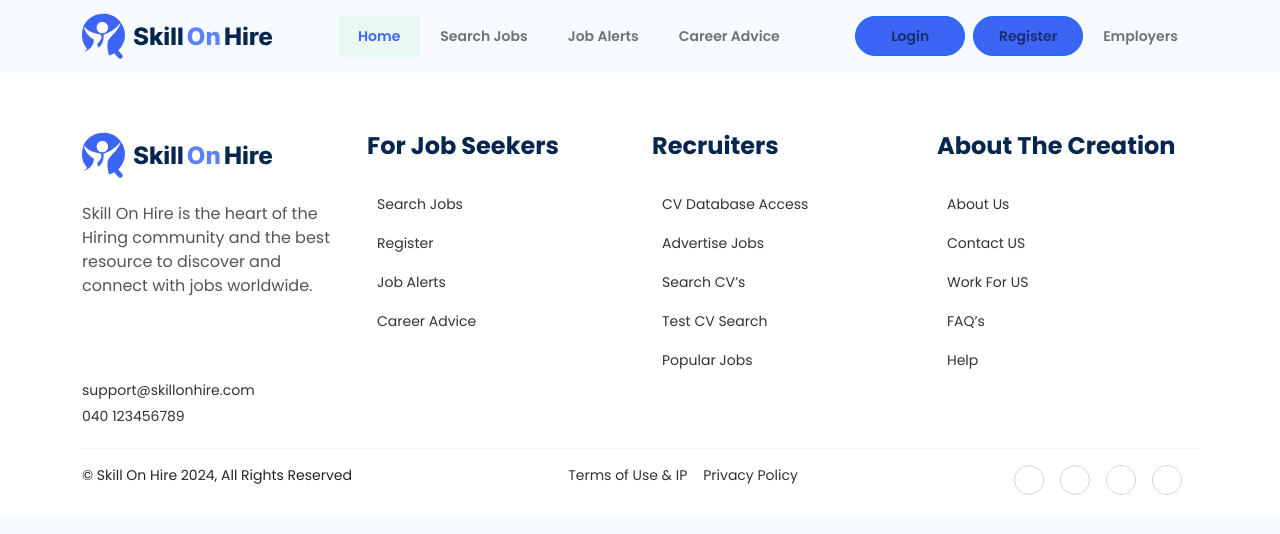
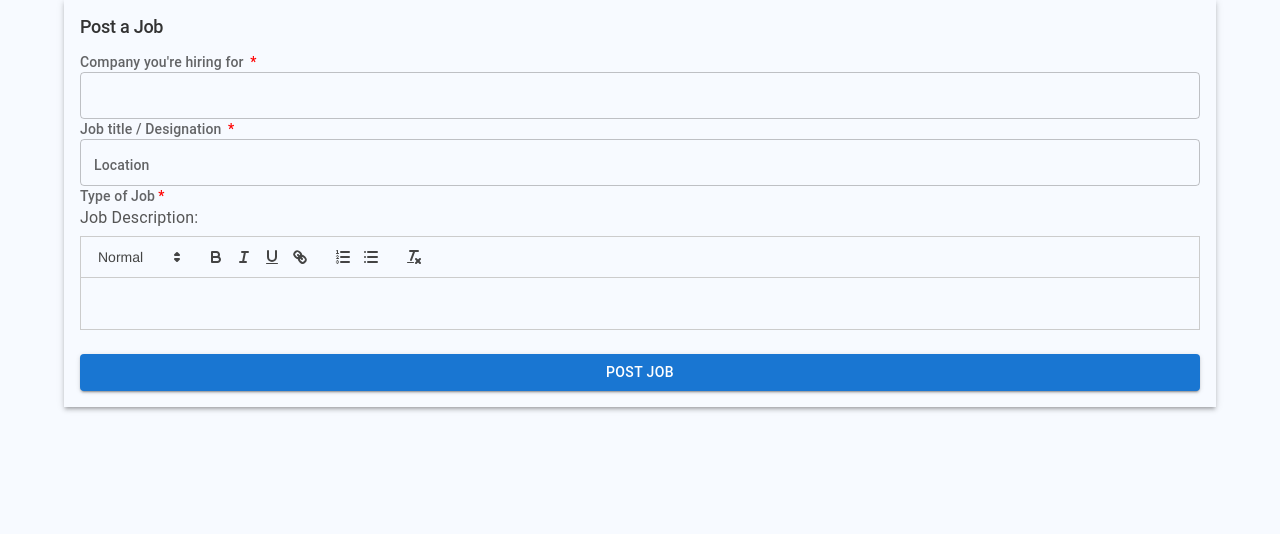
Before and after one commit to pvenkateshnaidu/hirings-ui, a React (Create React App) app: page /postJobForm in a window 1280 px wide. Shown: the top 534 px of the page. Built offline with nearby package versions, Linux system fonts and the light colour scheme.

Commit message:
postjobFormFieldsAdded

```diff
--- a/package.json
+++ b/package.json
@@ -17,6 +17,7 @@
     "bootstrap": "^5.0.0",
     "react": "^18.3.1",
     "react-dom": "^18.3.1",
+    "react-quill": "^2.0.0",
     "react-redux": "^9.1.2",
     "react-router-dom": "^6.27.0",
     "react-scripts": "5.0.1",
--- a/src/App.js
+++ b/src/App.js
@@ -20,7 +20,7 @@ function App() {
 function MainContent(){
   const location = useLocation();
 
-  const noHeaderFooterRoutes = ['/postjob','/employer'];
+  const noHeaderFooterRoutes = ['/postjob','/employer','/postJobForm'];
   const shouldShowHeaderFooter = !noHeaderFooterRoutes.includes(location.pathname);
 
   return (
--- a/src/employer/employer.css
+++ b/src/employer/employer.css
@@ -26,7 +26,7 @@
     padding: 10px 12px;
     display: block;
 }
-.active{
+.navactive{
     background: rgba(234,248,244,1);
 }
 .fa-bars{
--- a/src/employer/employer.js
+++ b/src/employer/employer.js
@@ -2,11 +2,12 @@ import React,{useState} from "react";
 import './employer.css';
 import { Link } from "react-router-dom";
 import SideNav from "./sidenav";
+import Button from '@mui/material/Button';
 
 const Employer = () =>{
-    const [isSideNavOpen, setIsSideNavOpen] = useState(true);
+    const [isExpanded, setIsExpanded] = useState(true);
     const toggleSideNav = () => {
-        setIsSideNavOpen((prev) => !prev);
+        setIsExpanded((prev) => !prev);
     };
 
     return(
@@ -15,7 +16,7 @@ const Employer = () =>{
             <div className="container-fluid">
                 <div className='menuBar'>
                     <div>
-                        <i className="fa-solid fa-bars" onClick={()=>toggleSideNav(true)} aria-label="Toggle navigation"></i>
+                        <Button onClick={toggleSideNav} ><i className="fa-solid fa-bars"></i></Button>
                         <a className="navbar-brand ms-3" href="#">Hirings</a>
                     </div>
 
@@ -28,11 +29,11 @@ const Employer = () =>{
         </header>
 
         <div className="d-flex">
-            <SideNav isOpen={isSideNavOpen} toggleSideNav={toggleSideNav}/>
+            <SideNav isExpanded={isExpanded} toggleSideNav={toggleSideNav}/>
             <section className="employer-job-Listings">
                 <div className="d-flex justify-content-between mb-3 align-items-center">
                     <h1 className="h1 m-0">All Jobs (1)</h1>
-                    <button className="btn btn-success">Post a new job</button>
+                    <Link className="btn btn-success" to="/postJobForm">Post a new job</Link>
                 </div>
 
                 <div className="card border-0">
--- a/src/employer/sidenav.js
+++ b/src/employer/sidenav.js
@@ -1,27 +1,40 @@
 import React from "react";
-import Drawer from '@mui/material/Drawer';
-import List from '@mui/material/List';
-import ListItem from '@mui/material/ListItem';
+import Drawer from "@mui/material/Drawer";
+import List from "@mui/material/List";
+import ListItem from "@mui/material/ListItem";
 import ListItemIcon from "@mui/material/ListItemIcon";
+import ListItemText from "@mui/material/ListItemText";
 import HomeIcon from "@mui/icons-material/Home";
 import InfoIcon from "@mui/icons-material/Info";
 import ContactMailIcon from "@mui/icons-material/ContactMail";
 import SettingsIcon from "@mui/icons-material/Settings";
-import ListItemText from '@mui/material/ListItemText';
 import { styled } from "@mui/material/styles";
 
-const CustomDrawer = styled(Drawer)(({ theme }) => ({
+const CustomDrawer = styled(({ isExpanded, ...other }) => <Drawer {...other} />)(
+  ({ isExpanded }) => ({
     "& .MuiDrawer-paper": {
-        position: "static",
-        height: "calc(100vh - 60px)",
-        width: "240px",
+      position:'static',
+      width: isExpanded ? "240px" : "70px",
+      transition: "width 0.4s ease",
+      overflowX: "hidden",
       borderRight: "1px solid #e0e0e0",
       backgroundColor: "#fff",
+      height:'100vh'
     },
+  })
+);
+
+const StyledListItemText = styled(({ isExpanded, ...other }) => (
+  <ListItemText {...other} />
+))(({ isExpanded }) => ({
+  opacity: isExpanded ? 1 : 0,
+  whiteSpace: "nowrap",
+  overflow: "hidden",
+  transition: "opacity 0.3s ease, transform 0.3s ease",
+  transform: isExpanded ? "translateX(0)" : "translateX(-10px)",
 }));
 
-const sideNav = ({ isOpen, toggleSideNav }) => {
-
+const SideNav = ({ isExpanded, toggleSideNav }) => {
   const menuItems = [
     { text: "Jobs", icon: <HomeIcon /> },
     { text: "Database", icon: <InfoIcon /> },
@@ -30,37 +43,18 @@ const sideNav = ({ isOpen, toggleSideNav }) => {
     { text: "Contact Sales", icon: <SettingsIcon /> },
   ];
 
-    const handleToggle = (open) => (event) => {
-        if (event.type === "keydown" && (event.key === "Tab" || event.key === "Shift")) {
-            return;
-        }
-        toggleSideNav(open);
-    };
-
-    return(
-        <CustomDrawer anchor="left" open={isOpen} onClose={handleToggle(false)}  variant="permanent"
-       >
+  return (
+    <CustomDrawer anchor="left" open={true} isExpanded={isExpanded} variant="persistent">
       <List>
         {menuItems.map((item, index) => (
-                    <ListItem
-                        button
-                        key={item.text}
-                        className={index === 0 ? "active" : ""}
-                    >
+          <ListItem button key={item.text}>
             <ListItemIcon>{item.icon}</ListItemIcon>
-                        <ListItemText primary={item.text} />
+            <StyledListItemText primary={item.text} isExpanded={isExpanded} />
           </ListItem>
         ))}
       </List>
-        {/* <List>
-          {['Jobs', 'Database', 'Reports', 'Credits & Usage','Contact Sales'].map((text, index) => (
-            <ListItem key={index} className={index === 0 ? "active" : ""}>
-              <ListItemText primary={text} />
-            </ListItem>
-          ))}
-        </List> */}
     </CustomDrawer>
-    )
-}
+  );
+};
 
-export default sideNav;
+export default SideNav;
--- a/src/pagerouter.js
+++ b/src/pagerouter.js
@@ -7,6 +7,7 @@ import PostJob from './postjob/postjob';
 import Dashboard from './components/dashboard/dashboard';
 import AdminHeader from './admin/adminHeader';
 import Employer from './employer/employer';
+import PostJobForm from './postjob/postjobForm';
 
 const AppRoutes = () => {
 
@@ -28,6 +29,7 @@ const AppRoutes = () => {
         }/>
         <Route path='/employer' element={<Employer />} />
         <Route path='/postjob' element={<PostJob />} />
+        <Route path='/postJobForm' element={<PostJobForm />}/>
       </Routes>
     )
   };
--- a/src/postjob/postjob.css
+++ b/src/postjob/postjob.css
@@ -93,3 +93,23 @@ body{
 .text-danger{
     font-size: 14px;
 }
+
+
+.MuiTypography-h1.heading-1{
+    font-size: 18px;
+    font-weight: 500;
+    margin-bottom: 15px;
+}
+.smallText{
+    color:rgba(0,0,0,0.6)
+}
+label.MuiInputLabel-root{
+    font-size: 14px;
+    font-weight: 500;
+}
+.MuiInputLabel-asterisk{
+    color:red
+}
+.MuiInputBase-root .MuiInputBase-input{
+    padding:12px
+}
--- /dev/null
+++ b/src/postjob/postjobForm.js
@@ -0,0 +1,67 @@
+import React, { useState } from 'react';
+import { TextField, Button, Typography, Box,InputLabel } from '@mui/material';
+import ReactQuill from 'react-quill';
+import 'react-quill/dist/quill.snow.css';  // Import Quill styles
+
+const JobPostingForm = () => {
+  const [jobTitle, setJobTitle] = useState('');
+  const [location, setLocation] = useState('');
+  const [department, setDepartment] = useState('');
+  const [jobDescription, setJobDescription] = useState('');
+
+  const handleDescriptionChange = (value) => {
+    setJobDescription(value);
+  };
+
+  const handleSubmit = (e) => {
+    e.preventDefault();
+    console.log({ jobTitle, location, department, jobDescription });
+  };
+
+  return (
+    <Box sx={{ maxWidth: '90%', margin: 'auto', padding: 2, boxShadow: 3 }}>
+      <Typography variant="h1" gutterBottom className='heading-1'>Post a Job</Typography>
+      <form onSubmit={handleSubmit}>
+
+        <InputLabel htmlFor="company" required>Company you're hiring for </InputLabel>
+        <TextField
+         id="company"
+          variant="outlined"
+          fullWidth
+          value={jobTitle}
+          onChange={(e) => setJobTitle(e.target.value)}
+          margin="0"
+        />
+
+        <InputLabel htmlFor="company" required>Job title / Designation </InputLabel>
+        <TextField
+          id="jobtitle"
+          label="Location"
+          variant="outlined"
+          fullWidth
+          value={location}
+          onChange={(e) => setLocation(e.target.value)}
+          margin="0"
+        />
+
+<InputLabel htmlFor="company" required>Type of Job</InputLabel>
+
+
+
+        <Typography variant="body1" gutterBottom>Job Description:</Typography>
+        <ReactQuill
+          value={jobDescription}
+          onChange={handleDescriptionChange}
+          theme="snow"
+        />
+
+
+        <Button type="submit" variant="contained" color="primary" fullWidth sx={{ mt: 3 }}>
+          Post Job
+        </Button>
+      </form>
+    </Box>
+  );
+};
+
+export default JobPostingForm;
```
Also changed, not shown: 1 other file (tests, documents, lock files or other folders). Lines whose indentation alone changed are shown as unchanged.
